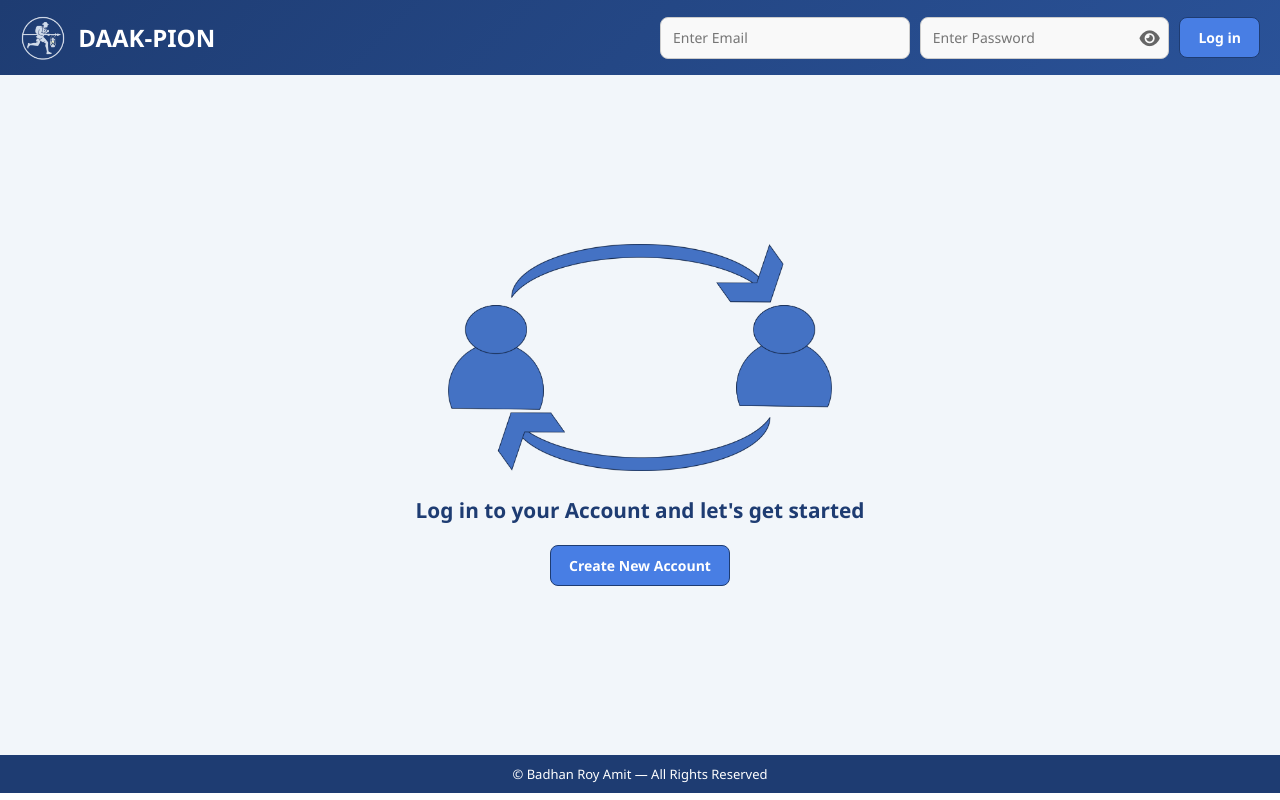
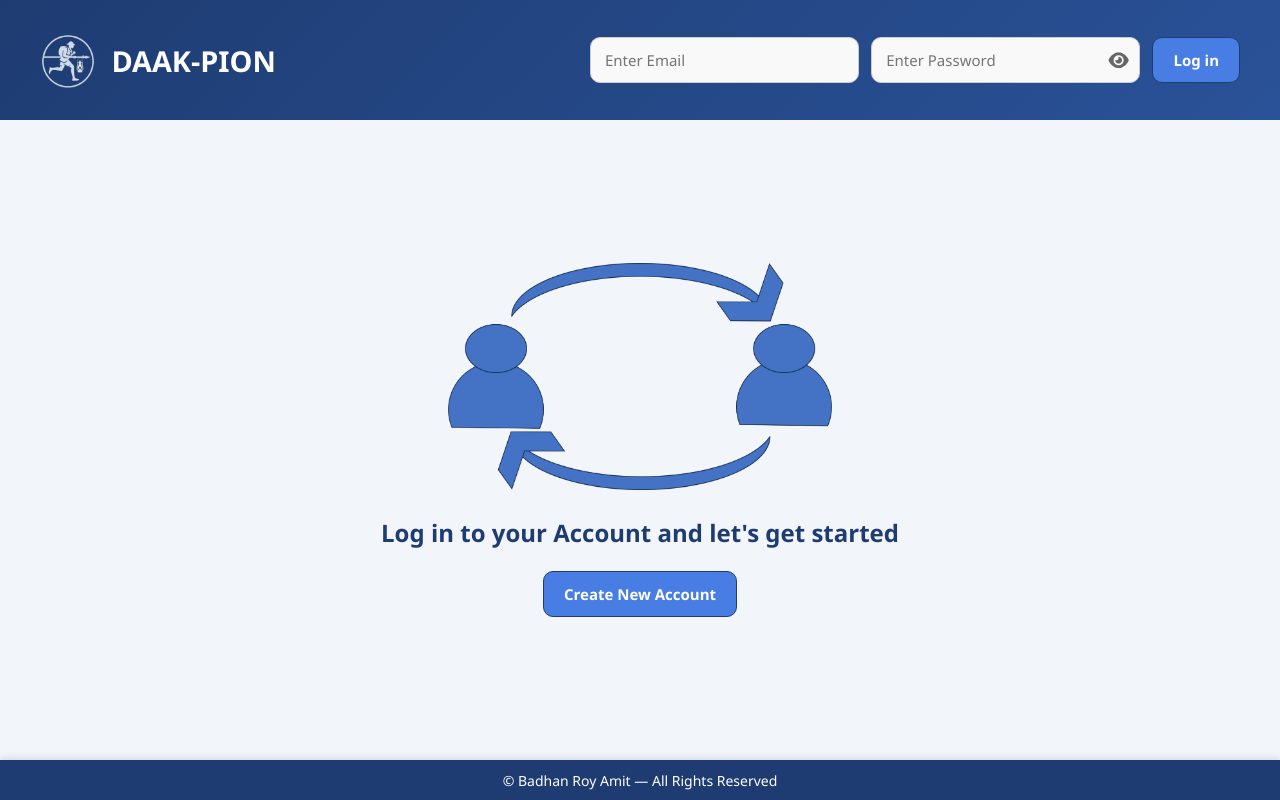
Before and after one commit to badhanamitroy/Daak-Pion-Chat-App, a PHP site: page / in a window 1280 px wide. Run offline with PHP 8.4, Linux system fonts and the light colour scheme; some libraries are stand-ins or nearby versions.

Commit message:
Add files via upload

```diff
--- /dev/null
+++ b/homepage.css
@@ -0,0 +1,202 @@
+/* Reset defaults */
+* {
+  margin: 0;
+  padding: 0;
+  box-sizing: border-box;
+  font-family: 'Segoe UI', Tahoma, Geneva, Verdana, sans-serif;
+}
+
+body {
+  min-height: 100vh;
+  display: flex;
+  flex-direction: column;
+}
+
+/* === Header Styling === */
+header {
+  background: linear-gradient(135deg, #1e3c72, #2a5298);
+  display: flex;
+  align-items: center;
+  justify-content: space-between;
+  padding: 15px 40px;
+  height: 15vh;              /* Professional height */
+  color: #fff;
+  flex-wrap: wrap;
+  gap: 15px;
+  box-shadow: 0 4px 8px rgba(0,0,0,0.1);
+}
+
+/* Left: Logo & Title */
+header .left {
+  display: flex;
+  align-items: center;
+  gap: 15px;
+}
+
+header .left img {
+  height: 55px;             /* Professional logo size */
+  width: auto;
+}
+
+header .left h1 {
+  font-size: 1.8rem;
+  font-weight: 700;
+  white-space: nowrap;
+}
+
+/* Right: Login Form */
+header .right form {
+  display: flex;
+  gap: 12px;
+  align-items: center;
+  flex-wrap: wrap;
+  justify-content: flex-end;
+  width: 100%;
+  max-width: 650px;
+}
+
+/* Inputs container */
+#email,
+.password-field {
+  flex: 1 1 200px;
+  position: relative;
+}
+
+/* Inputs (email & password) */
+header input[type='email'],
+.password-field input[type='password'],
+.password-field input[type='text'] {
+  width: 100%;
+  padding: 12px 45px 12px 14px;
+  border: 1px solid #ccc;
+  border-radius: 10px;
+  background-color: #f9f9f9;
+  font-size: 15px;
+  line-height: 1.4;
+  height: 46px;             /* Consistent input height */
+  box-sizing: border-box;
+  transition: border-color 0.2s, background-color 0.2s;
+}
+
+header input:focus,
+.password-field input:focus {
+  border-color: #2a5298;
+  background-color: #fff;
+  outline: none;
+}
+
+/* Eye Icon inside password field */
+.password-field i {
+  position: absolute;
+  right: 14px;
+  top: 50%;
+  transform: translateY(-50%);
+  cursor: pointer;
+  color: #666;
+  font-size: 18px;
+  user-select: none;
+  transition: color 0.2s;
+  height: 18px;
+  width: 18px;
+  line-height: 1;
+}
+
+.password-field i:hover {
+  color: #fff;
+}
+
+/* Buttons */
+#login-btn,
+.sign-up {
+  padding: 12px 20px;
+  background-color: #487ee4;
+  color: white;
+  font-weight: 600;
+  cursor: pointer;
+  border-radius: 10px;
+  border: 1px solid #1e3c72;
+  font-size: 15px;
+  transition: background 0.3s ease, border 0.3s ease;
+}
+
+#login-btn:hover,
+.sign-up:hover {
+  border: 1px solid white;
+  background: linear-gradient(135deg, #366bd6, #1e3c72);
+}
+
+/* === Banner Section === */
+/* section {
+  display: flex;
+  flex: 1;
+  justify-content: center;
+  align-items: center;
+  padding: 60px 40px;
+  background-color: #f2f6fa;
+  flex-wrap: wrap;
+} */
+
+section {
+    display: flex;
+    height: 80vh;
+    justify-content: space-around;
+    align-items: center;
+    padding: 37px 30px;
+    background-color: #f2f6fa;
+    flex-wrap: wrap;
+}
+
+section img {
+  width: 30vw;
+  height: auto;
+}
+
+section h1 {
+  font-size: 1.5rem;
+  color: #1e3c72;
+  margin: 20px 0;
+  line-height: 1.5;
+}
+
+/* === Footer === */
+footer {
+  background-color: #1e3c72;
+  color: #fff;
+  height: 5vh;                 /* Professional footer height */
+  display: flex;
+  align-items: center;
+  justify-content: center;
+  font-size: 14px;
+  padding: 12px 20px;
+  box-shadow: 0 -3px 6px rgba(0,0,0,0.1);
+}
+
+/* === Responsive Design === */
+@media (max-width: 768px) {
+    section img {
+        width: 50vw;
+    }
+    header {
+        padding: 15px 20px;
+    }
+}
+
+@media (max-width: 480px) {
+    header .right form {
+        flex-direction: column;
+        align-items: stretch;
+        gap: 10px;
+    }
+    #login-btn {
+        width: 100%;
+    }
+}
+
+@media (max-width: 380px) {
+    header .left h1 {
+        font-size: 1.4rem;
+    }
+    section img {
+        width: 70vw;
+    }
+}
--- a/index.html
+++ b/index.html
@@ -5,7 +5,7 @@
     <meta name="viewport" content="width=device-width, initial-scale=1.0">
     <title>DaakPion | Realtime Chatting App</title>
 
-    <link rel="stylesheet" href="frontpage.css">
+    <link rel="stylesheet" href="homepage.css">
     <link rel="stylesheet" href="https://cdnjs.cloudflare.com/ajax/libs/font-awesome/7.0.0/css/all.min.css" integrity="sha512-DxV+EoADOkOygM4IR9yXP8Sb2qwgidEmeqAEmDKIOfPRQZOWbXCzLC6vjbZyy0vPisbH2SyW27+ddLVCN+OMzQ==" crossorigin="anonymous" referrerpolicy="no-referrer" />
 </head>
 <body>
@@ -15,13 +15,13 @@
             <h1>DAAK-PION</h1>
         </div>
         <div class="right">
-            <form action="#" method="post">
-                <input type="email" id="email" placeholder="Enter Email">
+            <form action="php/userlogin.php" method="post">
+                <input type="email" name="email" id="email" placeholder="Enter Email" required>
                 <div class="field password-field">
-                    <input type="password" id="password" placeholder="Enter Password">
+                    <input type="password" name="password" id="password" placeholder="Enter Password" required>
                     <i class="fa-solid fa-eye" id="togglePassword"></i>
                 </div>
-                <input type="button" id="login-btn" value="Log in" onclick="loginRedirect()">
+                <input type="submit" id="login-btn" value="Log in">
             </form>
         </div>
     </header>
@@ -39,10 +39,10 @@
     </footer>
 
     <script src="seepassword.js"></script>
-    <script>
+    <!-- <script>
         function loginRedirect() {
             window.location.href = 'chatboard.html';
         }
-    </script>
+    </script> -->
 </body>
 </html>
```
Also changed, not shown: chatboard.css (+4 -4 lines), php/chatboard.php (added, +111 -0 lines), php/logout.php (added, +7 -0 lines), php/user-profile.php (added, +59 -0 lines), php/userlogin.php (added, +50 -0 lines), dp.png (added).
